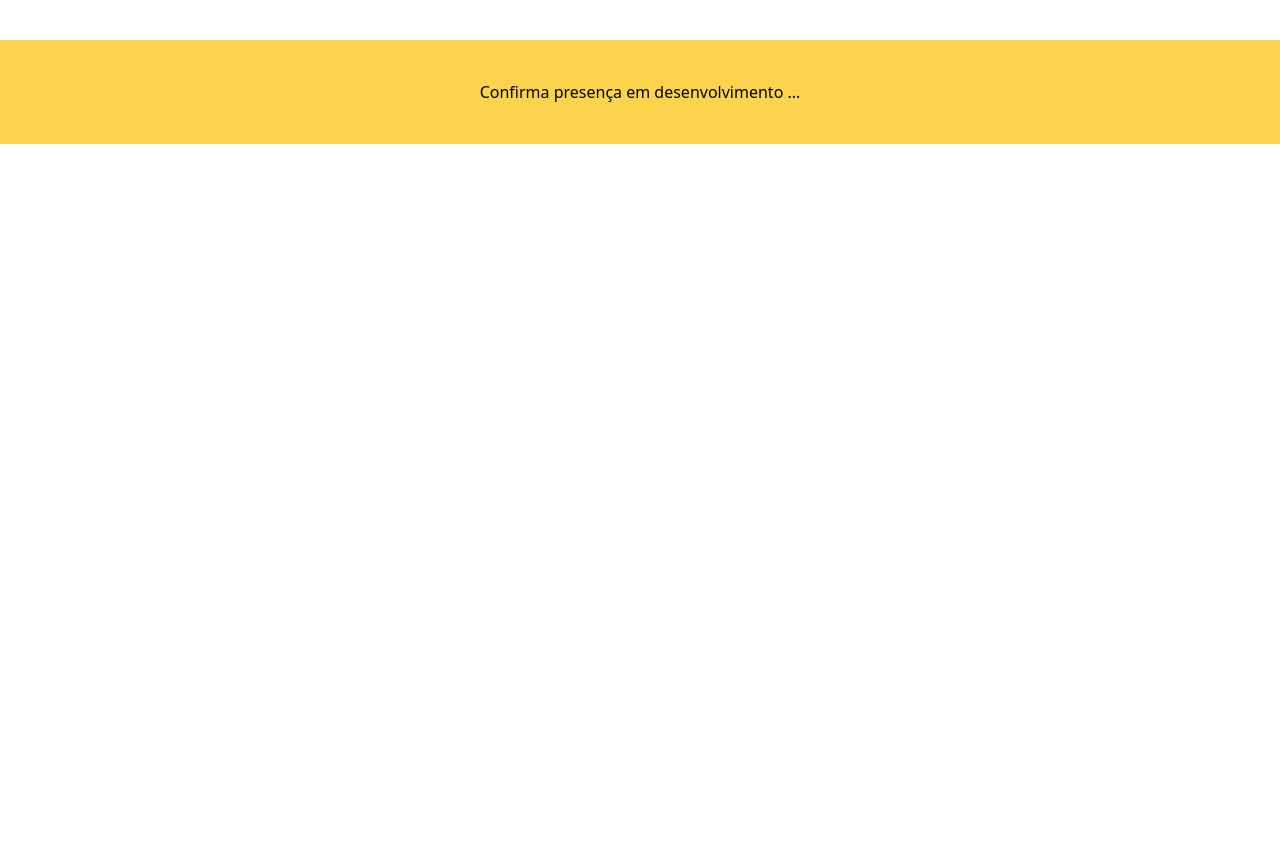
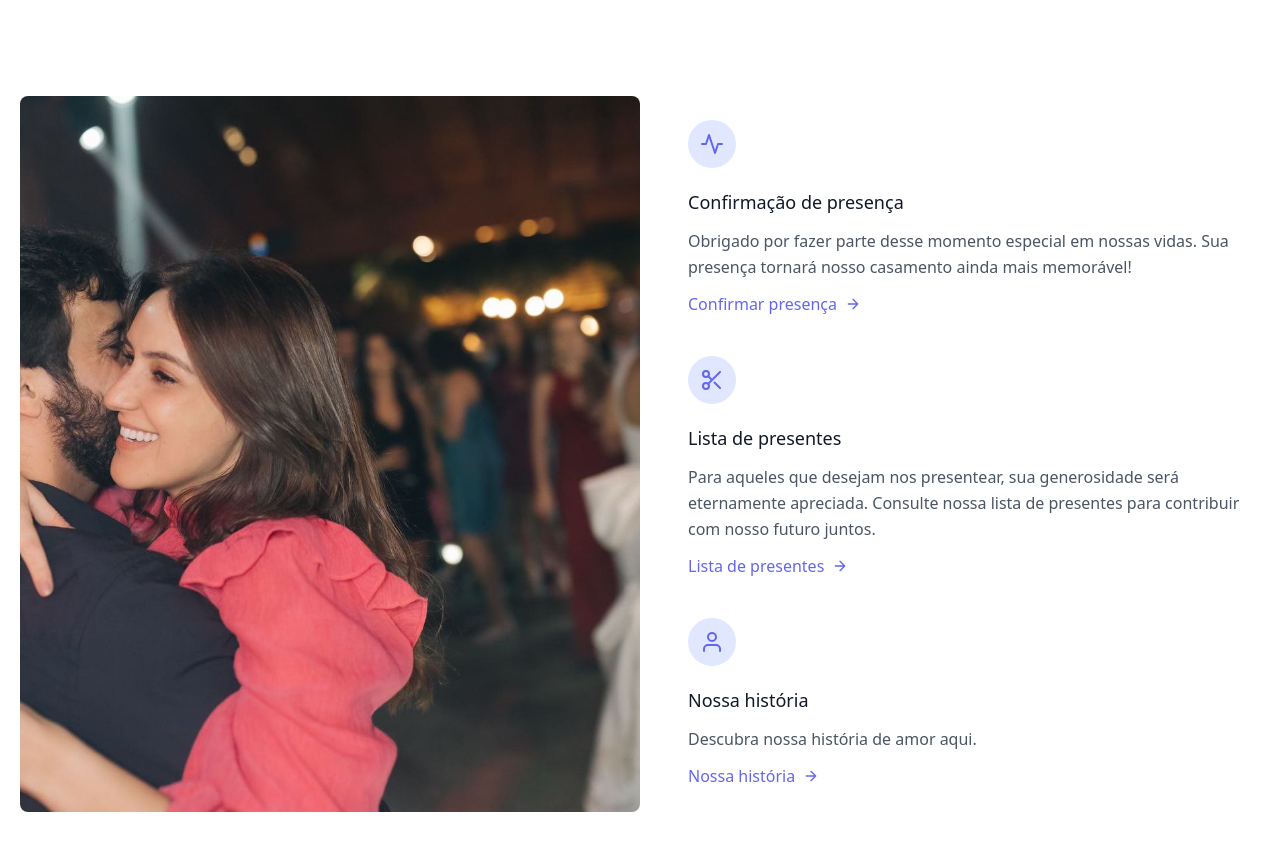
Before and after one commit to leonardocintra/casamento, a Next.js app: page /confirma-presenca in a window 1280 px wide. Shown: the top 850 px of the page. Before the commit the page ends 800 px from the top, so only its background shows below. Built offline with nearby package versions, Linux system fonts and the light colour scheme; a web font is replaced by a local one.

Commit message:
🎉 init(presença):
init

```diff
--- a/src/app/confirma-presenca/page.tsx
+++ b/src/app/confirma-presenca/page.tsx
@@ -1,7 +1,138 @@
+import Image from "next/image";
+
 export default function ConfirmaPresencaPage() {
   return (
-    <div>
-      <h2 className="text-center mt-10 bg-amber-300 p-10">Confirma presença em desenvolvimento ...</h2>
-    </div>
+    <section className="text-gray-600 body-font">
+      <div className="container px-5 py-24 mx-auto flex flex-wrap">
+        <div className="lg:w-1/2 w-full mb-10 lg:mb-0 rounded-lg overflow-hidden">
+          <Image
+            alt="feature"
+            width={1000}
+            height={1000}
+            className="object-cover object-center h-full w-full"
+            src="/img/marilialucas.jpg"
+          />
+        </div>
+        <div className="flex flex-col flex-wrap lg:py-6 -mb-10 lg:w-1/2 lg:pl-12 lg:text-left text-center">
+          <div className="flex flex-col mb-10 lg:items-start items-center">
+            <div className="w-12 h-12 inline-flex items-center justify-center rounded-full bg-indigo-100 text-indigo-500 mb-5">
+              <svg
+                fill="none"
+                stroke="currentColor"
+                strokeLinecap="round"
+                strokeLinejoin="round"
+                strokeWidth="2"
+                className="w-6 h-6"
+                viewBox="0 0 24 24"
+              >
+                <path d="M22 12h-4l-3 9L9 3l-3 9H2"></path>
+              </svg>
+            </div>
+            <div className="flex-grow">
+              <h2 className="text-gray-900 text-lg title-font font-medium mb-3">
+                Confirmação de presença
+              </h2>
+              <p className="leading-relaxed text-base">
+                Obrigado por fazer parte desse momento especial em nossas vidas.
+                Sua presença tornará nosso casamento ainda mais memorável!
+              </p>
+              <a className="mt-3 text-indigo-500 inline-flex items-center">
+                Confirmar presença
+                <svg
+                  fill="none"
+                  stroke="currentColor"
+                  strokeLinecap="round"
+                  strokeLinejoin="round"
+                  strokeWidth="2"
+                  className="w-4 h-4 ml-2"
+                  viewBox="0 0 24 24"
+                >
+                  <path d="M5 12h14M12 5l7 7-7 7"></path>
+                </svg>
+              </a>
+            </div>
+          </div>
+          <div className="flex flex-col mb-10 lg:items-start items-center">
+            <div className="w-12 h-12 inline-flex items-center justify-center rounded-full bg-indigo-100 text-indigo-500 mb-5">
+              <svg
+                fill="none"
+                stroke="currentColor"
+                strokeLinecap="round"
+                strokeLinejoin="round"
+                strokeWidth="2"
+                className="w-6 h-6"
+                viewBox="0 0 24 24"
+              >
+                <circle cx="6" cy="6" r="3"></circle>
+                <circle cx="6" cy="18" r="3"></circle>
+                <path d="M20 4L8.12 15.88M14.47 14.48L20 20M8.12 8.12L12 12"></path>
+              </svg>
+            </div>
+            <div className="flex-grow">
+              <h2 className="text-gray-900 text-lg title-font font-medium mb-3">
+                Lista de presentes
+              </h2>
+              <p className="leading-relaxed text-base">
+                Para aqueles que desejam nos presentear, sua generosidade será
+                eternamente apreciada. Consulte nossa lista de presentes para
+                contribuir com nosso futuro juntos.
+              </p>
+              <a className="mt-3 text-indigo-500 inline-flex items-center">
+                Lista de presentes
+                <svg
+                  fill="none"
+                  stroke="currentColor"
+                  strokeLinecap="round"
+                  strokeLinejoin="round"
+                  strokeWidth="2"
+                  className="w-4 h-4 ml-2"
+                  viewBox="0 0 24 24"
+                >
+                  <path d="M5 12h14M12 5l7 7-7 7"></path>
+                </svg>
+              </a>
+            </div>
+          </div>
+          <div className="flex flex-col mb-10 lg:items-start items-center">
+            <div className="w-12 h-12 inline-flex items-center justify-center rounded-full bg-indigo-100 text-indigo-500 mb-5">
+              <svg
+                fill="none"
+                stroke="currentColor"
+                strokeLinecap="round"
+                strokeLinejoin="round"
+                strokeWidth="2"
+                className="w-6 h-6"
+                viewBox="0 0 24 24"
+              >
+                <path d="M20 21v-2a4 4 0 00-4-4H8a4 4 0 00-4 4v2"></path>
+                <circle cx="12" cy="7" r="4"></circle>
+              </svg>
+            </div>
+            <div className="flex-grow">
+              <h2 className="text-gray-900 text-lg title-font font-medium mb-3">
+                Nossa história
+              </h2>
+              <p className="leading-relaxed text-base">
+                Descubra nossa história de amor aqui.
+              </p>
+              <a className="mt-3 text-indigo-500 inline-flex items-center">
+                Nossa história
+                <svg
+                  fill="none"
+                  stroke="currentColor"
+                  strokeLinecap="round"
+                  strokeLinejoin="round"
+                  strokeWidth="2"
+                  className="w-4 h-4 ml-2"
+                  viewBox="0 0 24 24"
+                >
+                  <path d="M5 12h14M12 5l7 7-7 7"></path>
+                </svg>
+              </a>
+            </div>
+          </div>
+        </div>
+      </div>
+    </section>
   );
 }
```
